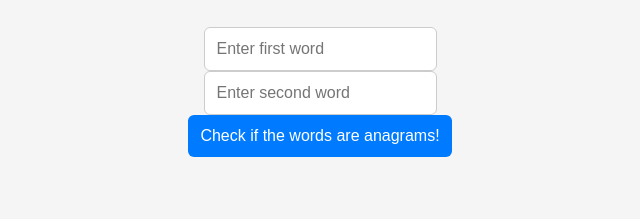
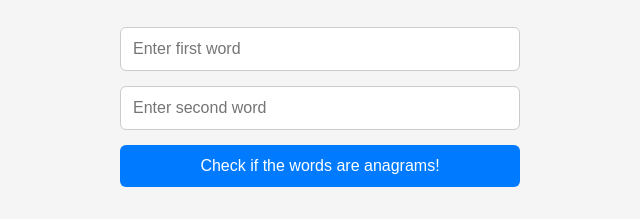
Before and after one commit to krystofhadas/sandbox-app, a plain HTML site: page frontend/index.html in a window 1280 px wide. Shown: the part 135-354 px from the top of the page, without its empty margins (320-960 px from the left). Drawn offline with Linux system fonts and the light colour scheme.

Commit message:
div open

```diff
--- a/frontend/index.html
+++ b/frontend/index.html
@@ -8,7 +8,7 @@
 <body style="font-family: Arial, sans-serif; background-color: #f5f5f5; display: flex; flex-direction: column; align-items: center; padding: 50px;">
 
     <h1 style="color: #333; font-size: 2.5rem; margin-bottom: 30px;">🔁 Anagram Checker</h1>
-    <div style="display: flex; flex-direction: column; gap: 15px; width: 100%; max-width: 400px;"></div>
+    <div style="display: flex; flex-direction: column; gap: 15px; width: 100%; max-width: 400px;">
     <!-- Input fields for the strings -->
     <input
             type="text"
```
